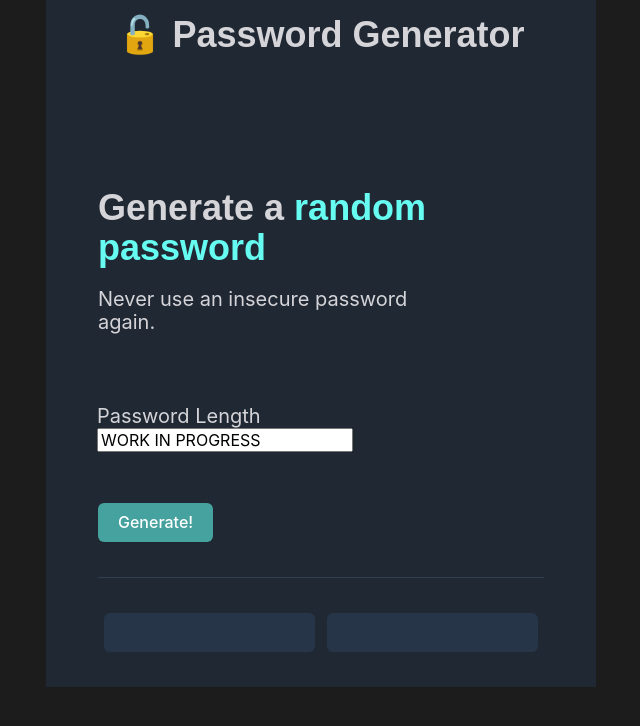
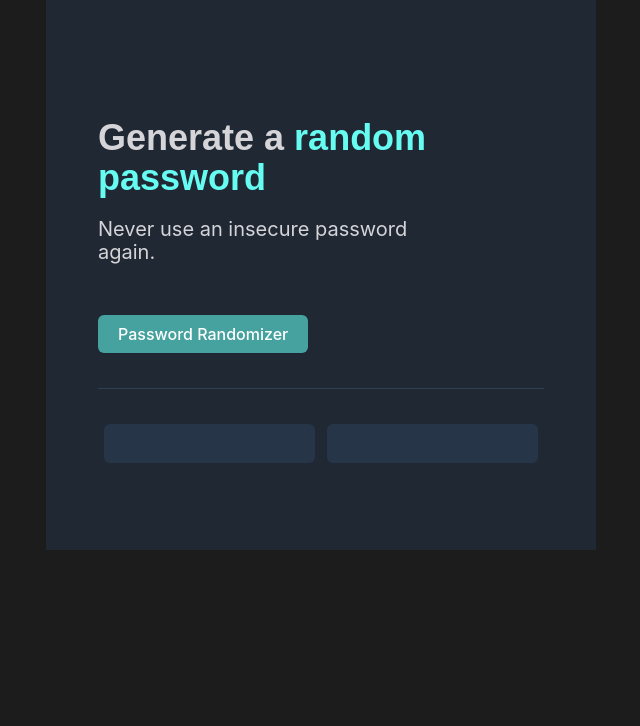
Before and after one commit to davidbkingjr/password-generator, a plain HTML site: page index.html in a window 1280 px wide. Shown: the whole page, without its empty margins (319-959 px from the left). Drawn offline with nearby package versions, Linux system fonts and the light colour scheme.

Commit message:
Revert Back

```diff
--- a/index.css
+++ b/index.css
@@ -33,17 +33,7 @@ body {
 }
 
 header {
-  padding: 15px;
-  text-align: center;
-}
-
-.topText {
   padding: 118px 127px 51px 52px;
-}
-
-.length {
-  padding-left: 51px;
-  padding-bottom: 51px;
 }
 
 section {
--- a/index.html
+++ b/index.html
@@ -5,18 +5,11 @@
     <body>
         <div class="container">
             <header>
-                <h1>🔓 Password Generator</h1>
-            </header>
-            <div class ="topText">
                 <h1>Generate a <span class="highlight">random password</span></h1>
                 <p>Never use an insecure password again.</p>
-            </div>
-            <div class ="length">
-                <p>Password Length</p>
-                <input id="password-length" type="text" value="WORK IN PROGRESS"/>
-                <!-- CHANGE TYPE TO NUMBER BACK-->
-            </div>
-            <button onclick="generatePassword()">Generate!</button>
+            </header>
+
+            <button onclick="generatePassword()">Password Randomizer</button>
             <section>
                 <div class ="fieldOne">
                     <p id="passwordOne"></p>
```
